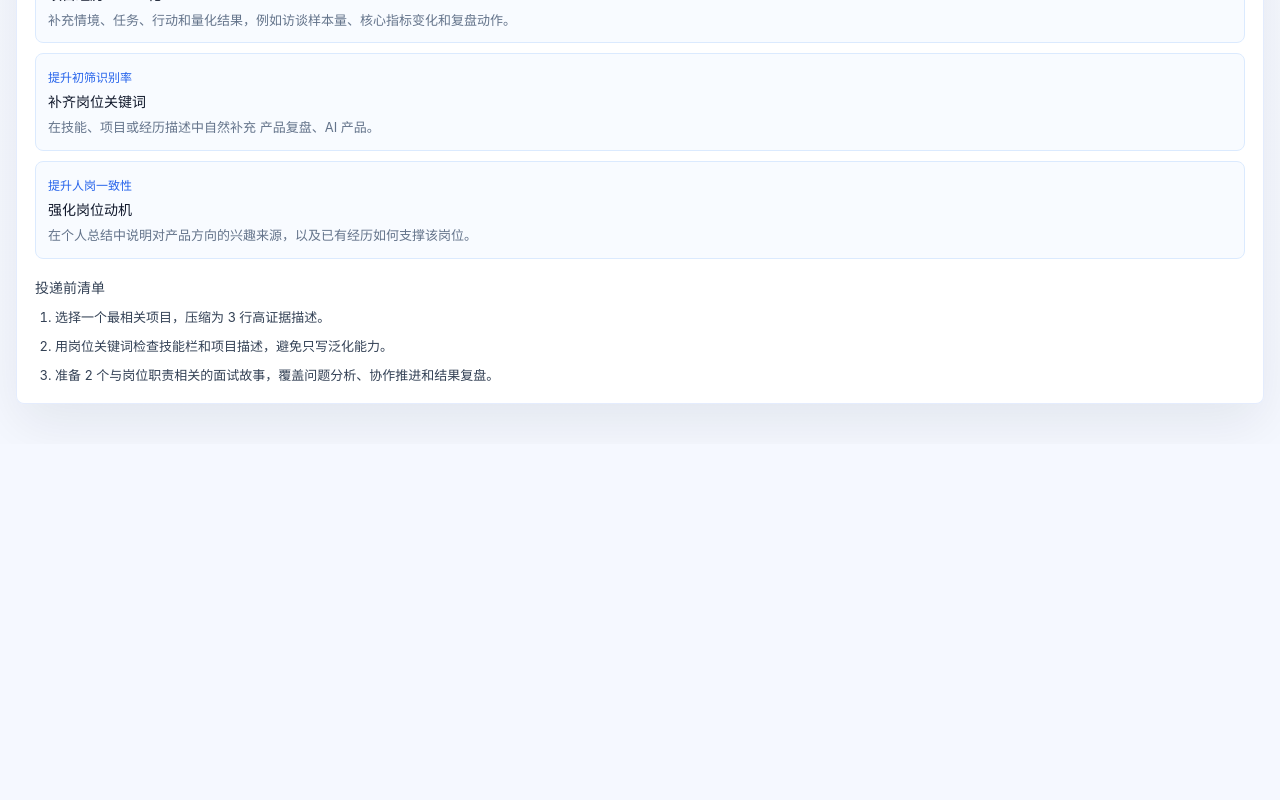
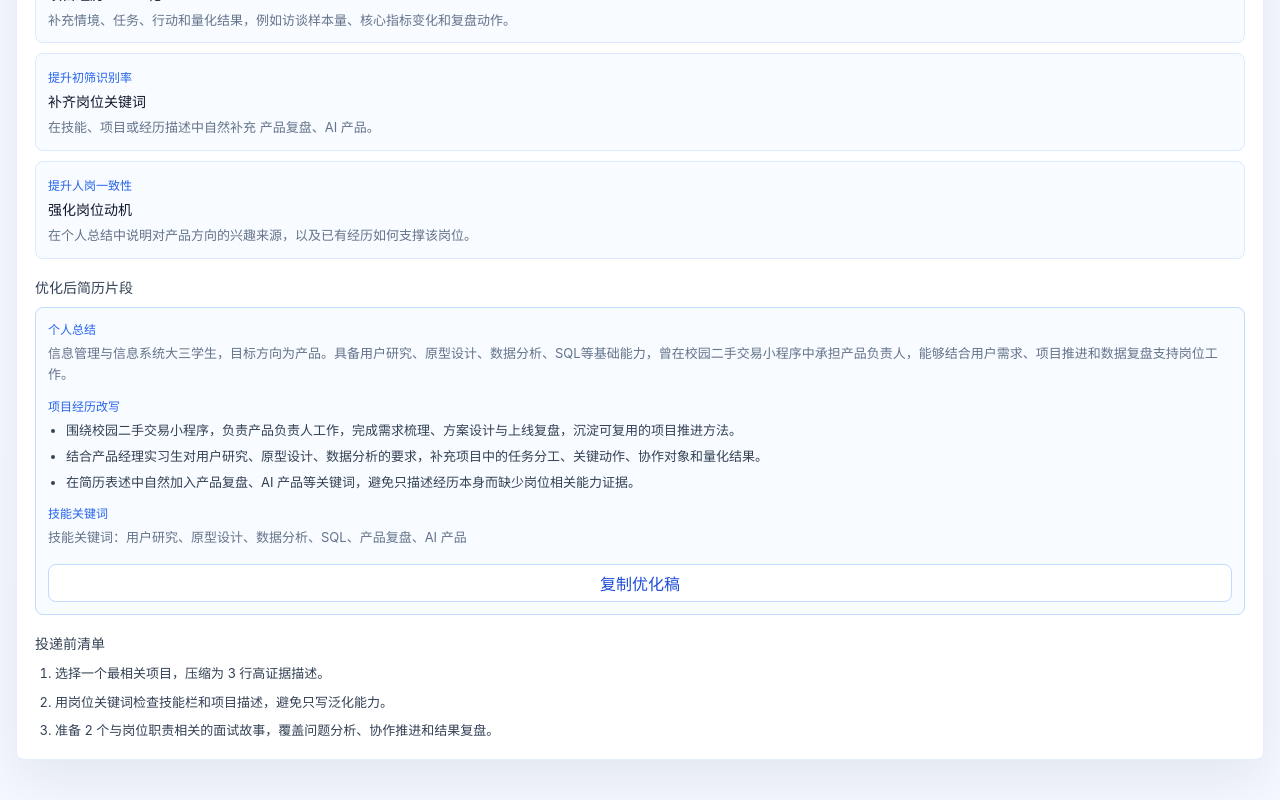
Before and after one commit to lljjcc426/Kongming-Student-Job-Matching-Agent, a React (Vite) app: page / in a window 1280 px wide. Shown: the part 2856-3656 px from the top of the page. Before the commit the page ends 3300 px from the top, so only its background shows below. Built offline with nearby package versions, Linux system fonts and the light colour scheme.

Commit message:
feat: add optimized resume draft generation

```diff
--- a/src/App.tsx
+++ b/src/App.tsx
@@ -16,6 +16,7 @@ import { jobs, studentProfile, type Job } from "./data";
 import { parseCustomJob } from "./jobParser";
 import { analyzeMatch, type MatchResult } from "./matchEngine";
 import { buildMatchReport, downloadTextFile } from "./report";
+import { buildOptimizedResumeDraft, formatOptimizedResumeDraft } from "./resumeOptimizer";
 
 const starterJd = `产品经理实习生
 工作地点：深圳
@@ -42,14 +43,22 @@ function App() {
   const availableJobs = useMemo(() => (customJob ? [customJob, ...jobs] : jobs), [customJob]);
   const selectedJob = availableJobs.find((job) => job.id === selectedJobId) ?? availableJobs[0];
   const result = useMemo(() => analyzeMatch(studentProfile, selectedJob, resumeText), [resumeText, selectedJob]);
+  const optimizedDraft = useMemo(() => buildOptimizedResumeDraft(studentProfile, selectedJob, result), [selectedJob, result]);
+  const [copyStatus, setCopyStatus] = useState("复制优化稿");
 
   const handleUseCustomJob = () => {
     if (customJob) setSelectedJobId(customJob.id);
   };
 
   const handleDownloadReport = () => {
-    const report = buildMatchReport(studentProfile, selectedJob, result, resumeText);
+    const report = buildMatchReport(studentProfile, selectedJob, result, resumeText, optimizedDraft);
     downloadTextFile("kongming-match-report.md", report);
+  };
+
+  const handleCopyDraft = async () => {
+    await navigator.clipboard.writeText(formatOptimizedResumeDraft(optimizedDraft));
+    setCopyStatus("已复制");
+    window.setTimeout(() => setCopyStatus("复制优化稿"), 1600);
   };
 
   return (
@@ -233,6 +242,28 @@ function App() {
               </div>
             </InfoBlock>
 
+            <InfoBlock title="优化后简历片段">
+              <div className="draft-card">
+                <div>
+                  <span>个人总结</span>
+                  <p>{optimizedDraft.summary}</p>
+                </div>
+                <div>
+                  <span>项目经历改写</span>
+                  <ul>
+                    {optimizedDraft.projectBullets.map((item) => <li key={item}>{item}</li>)}
+                  </ul>
+                </div>
+                <div>
+                  <span>技能关键词</span>
+                  <p>{optimizedDraft.skillLine}</p>
+                </div>
+                <button type="button" className="secondary-action compact-action" onClick={handleCopyDraft}>
+                  {copyStatus}
+                </button>
+              </div>
+            </InfoBlock>
+
             <InfoBlock title="投递前清单">
               <ol className="checklist">
                 {result.actionPlan.map((item) => <li key={item}>{item}</li>)}
--- a/src/report.ts
+++ b/src/report.ts
@@ -1,7 +1,8 @@
 import type { Job, StudentProfile } from "./data";
 import type { MatchResult } from "./matchEngine";
+import type { OptimizedResumeDraft } from "./resumeOptimizer";
 
-export function buildMatchReport(profile: StudentProfile, job: Job, result: MatchResult, resumeText: string) {
+export function buildMatchReport(profile: StudentProfile, job: Job, result: MatchResult, resumeText: string, optimizedDraft: OptimizedResumeDraft) {
   return `# 孔明职配分析报告
 
 ## 目标岗位
@@ -36,6 +37,20 @@ ${result.risks.map((item) => `- ${item}`).join("\n")}
 
 ${result.resumeActions.map((item) => `- ${item.title}：${item.detail}`).join("\n")}
 
+## 优化后简历片段
+
+### 个人总结
+
+${optimizedDraft.summary}
+
+### 项目经历改写
+
+${optimizedDraft.projectBullets.map((item) => `- ${item}`).join("\n")}
+
+### 技能关键词
+
+${optimizedDraft.skillLine}
+
 ## 投递前清单
 
 ${result.actionPlan.map((item, index) => `${index + 1}. ${item}`).join("\n")}
--- /dev/null
+++ b/src/resumeOptimizer.ts
@@ -0,0 +1,42 @@
+import type { Job, StudentProfile } from "./data";
+import type { MatchResult } from "./matchEngine";
+
+export type OptimizedResumeDraft = {
+  summary: string;
+  projectBullets: string[];
+  skillLine: string;
+};
+
+const pick = (items: string[], count: number) => items.slice(0, count).filter(Boolean);
+
+export function buildOptimizedResumeDraft(profile: StudentProfile, job: Job, result: MatchResult): OptimizedResumeDraft {
+  const primaryExperience = profile.experiences[0];
+  const covered = pick(result.coveredKeywords, 4);
+  const missing = pick(result.missingKeywords, 3);
+  const keywordFocus = [...covered, ...missing].slice(0, 6);
+
+  return {
+    summary: `${profile.major}${profile.grade}学生，目标方向为${job.track}。具备${covered.join("、") || profile.skills.slice(0, 3).join("、")}等基础能力，曾在${primaryExperience.title}中承担${primaryExperience.role}，能够结合用户需求、项目推进和数据复盘支持岗位工作。`,
+    projectBullets: [
+      `围绕${primaryExperience.title}，负责${primaryExperience.role}工作，完成需求梳理、方案设计与上线复盘，沉淀可复用的项目推进方法。`,
+      `结合${job.title}对${job.keywords.slice(0, 3).join("、")}的要求，补充项目中的任务分工、关键动作、协作对象和量化结果。`,
+      missing.length > 0
+        ? `在简历表述中自然加入${missing.join("、")}等关键词，避免只描述经历本身而缺少岗位相关能力证据。`
+        : "保留已有关键词覆盖优势，进一步突出业务指标、结果变化和复盘结论。",
+    ],
+    skillLine: `技能关键词：${keywordFocus.join("、") || profile.skills.join("、")}`,
+  };
+}
+
+export function formatOptimizedResumeDraft(draft: OptimizedResumeDraft) {
+  return [
+    "【个人总结】",
+    draft.summary,
+    "",
+    "【项目经历改写】",
+    ...draft.projectBullets.map((item) => `- ${item}`),
+    "",
+    "【技能关键词】",
+    draft.skillLine,
+  ].join("\n");
+}
--- a/src/styles.css
+++ b/src/styles.css
@@ -353,6 +353,7 @@ input {
 
 .timeline p,
 .action-stack p,
+.draft-card p,
 .selected-job p,
 .verdict-card p,
 .section-head p {
@@ -470,6 +471,10 @@ input {
   border: 1px solid #bfdbfe;
   background: #fff;
   color: #1d4ed8;
+}
+
+.compact-action {
+  margin-top: 4px;
 }
 
 .job-board {
@@ -740,6 +745,33 @@ input {
   margin-bottom: 6px;
 }
 
+.draft-card {
+  display: grid;
+  gap: 12px;
+  padding: 12px;
+  border: 1px solid #bfdbfe;
+  border-radius: 8px;
+  background: #f8fbff;
+}
+
+.draft-card span {
+  display: block;
+  margin-bottom: 6px;
+  color: #2563eb;
+  font-size: 12px;
+  font-weight: 900;
+}
+
+.draft-card ul {
+  display: grid;
+  gap: 6px;
+  padding-left: 18px;
+  margin: 0;
+  color: #334155;
+  font-size: 13px;
+  line-height: 1.55;
+}
+
 .checklist {
   display: grid;
   gap: 8px;
```
Also changed, not shown: scripts/verify-ui.cjs (+10 -2 lines).
